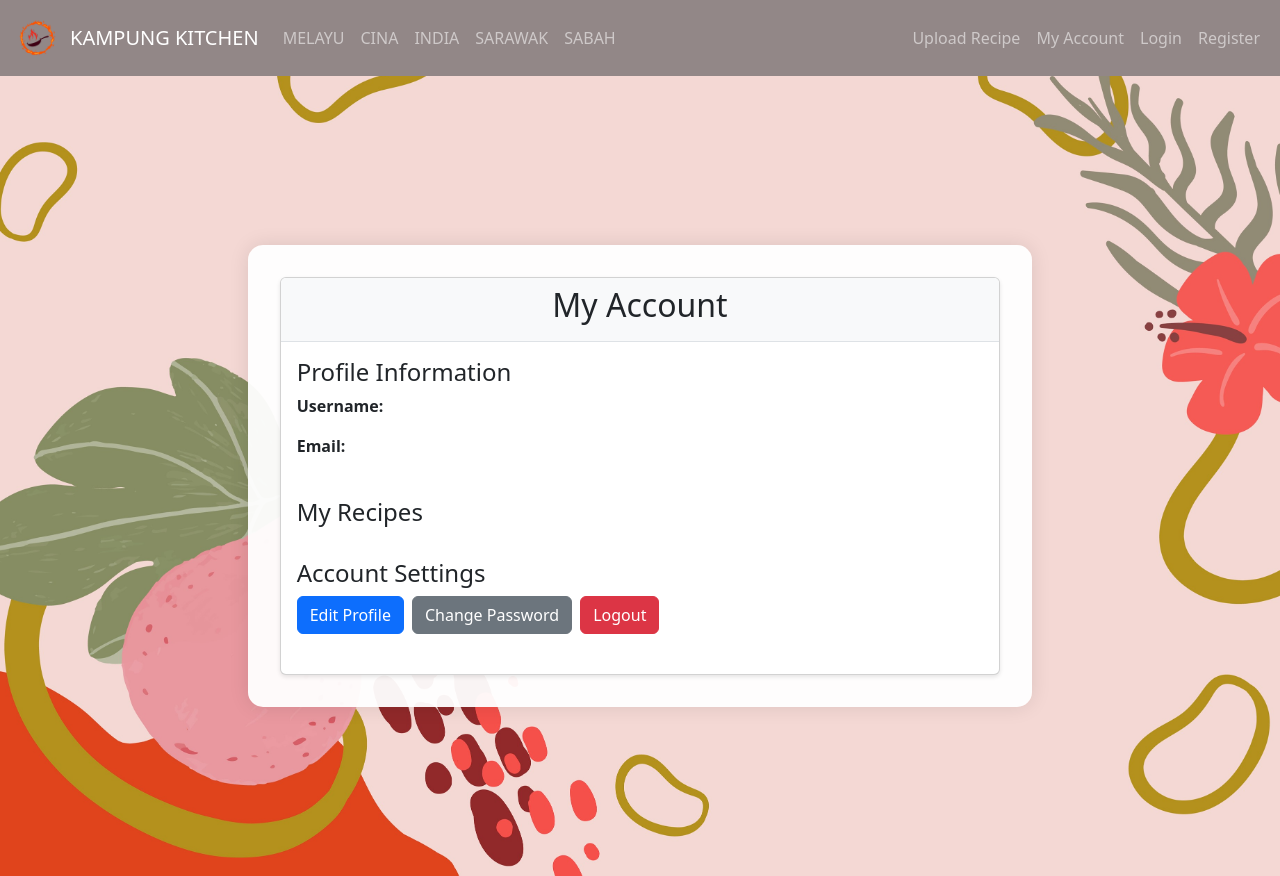
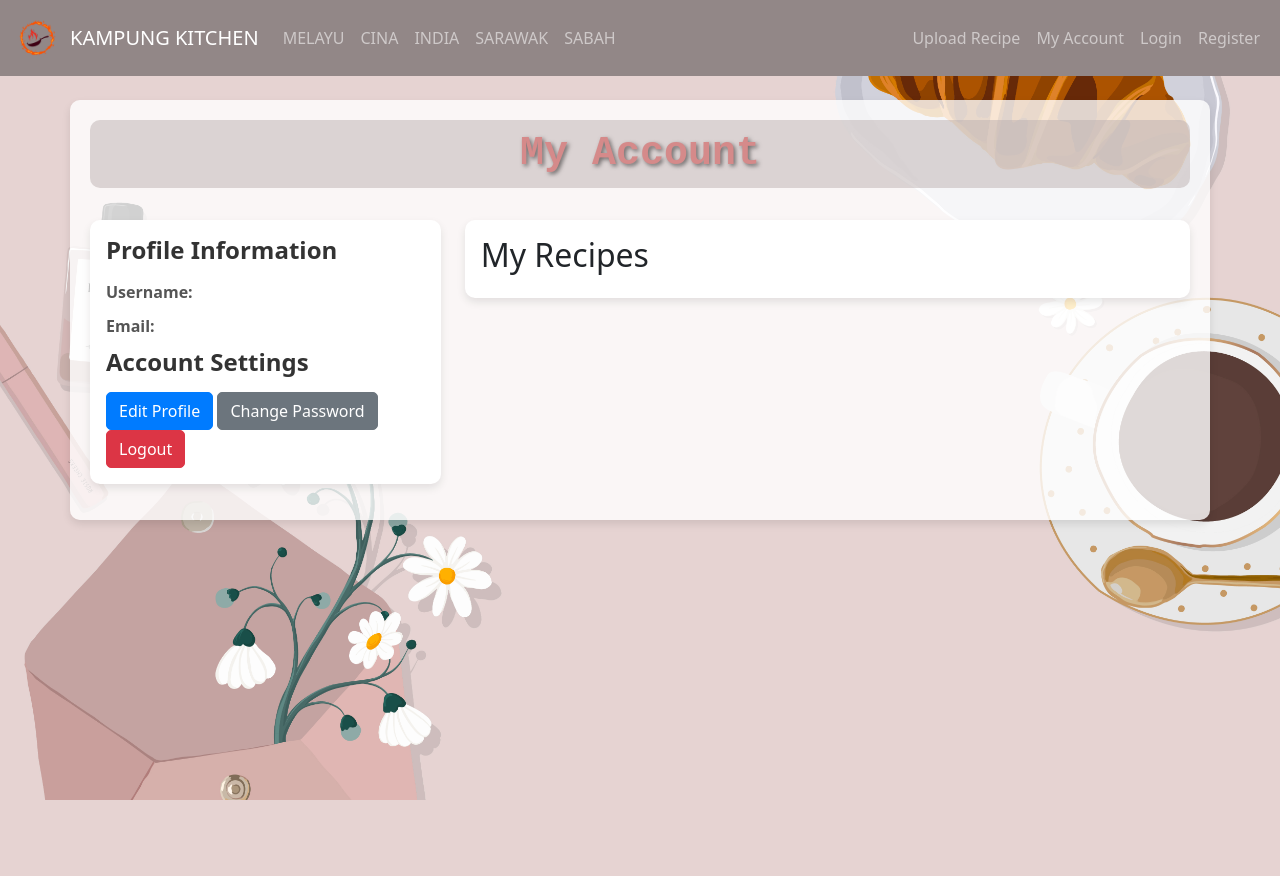
Before and after one commit to Hkz0/Kampung-kitchen-web, a PHP site: page /frontend/account.html in a window 1280 px wide. After the commit the page ends 800 px from the top, so only its background shows below. Run offline with PHP 8.4, Linux system fonts and the light colour scheme.

Commit message:
VAMP ACCOUNT

```diff
--- a/frontend/account.html
+++ b/frontend/account.html
@@ -3,47 +3,28 @@
 <head>
     <meta charset="UTF-8">
     <meta name="viewport" content="width=device-width, initial-scale=1">
-    <link rel="icon" href="img/favicon.png" type="image/x-icon">
     <title>My Account - Kampung Kitchen</title>
     <link href="https://cdn.jsdelivr.net/npm/bootstrap@5.3.3/dist/css/bootstrap.min.css" rel="stylesheet">
-    <link rel="stylesheet" href="./css/account.css">
+    <link rel="stylesheet" href="css/account.css"
 </head>
 <body>
-    <!-- Navbar -->
+    <!-- navbar -->
     <div id="navbar-container"></div>
 
-    <div class="position-relative vh-100">
-        <img src="img/login.jpg" class="img-fluid position-absolute w-100 h-100" alt="Background" style="object-fit: cover; z-index: -1;">
-        <div class="container-fluid d-flex justify-content-center align-items-center min-vh-100">
-            <div class="row justify-content-center w-100">
-                <div class="col-md-8">
-                    <div class="account-box bg-white rounded shadow">
-                        <div class="card">
-                            <div class="card-header">
-                                <h2 class="text-center">My Account</h2>
-                            </div>
-                            <div class="card-body">
+    <div class="container mt-4">
+        <h2 id="acc-header">My Account</h2> <br>
+        <div class="row">
+            <!-- Account Information (Left Side) -->
+            <div class="col-md-4">
+                <div class="card p-3 mb-3">
+
+
                     <div id="user-info">
-                                    <div class="mb-4">
                         <h4>Profile Information</h4>
-                                        <div class="row">
-                                            <div class="col-md-6">
                         <p><strong>Username:</strong> <span id="username"></span></p>
                         <p><strong>Email:</strong> <span id="email"></span></p>
-                                            </div>
-                                        </div>
-                                    </div>
-
-                                    <div class="mb-4">
-                                        <h4>My Recipes</h4>
-                                        <div id="user-recipes" class="row">
-                                            <!-- User's recipes will be loaded here -->
-                                        </div>
-                                    </div>
-
-                                    <div class="mb-4">
                         <h4>Account Settings</h4>
-                                        <div class="d-flex gap-2">
+                        <div>
                             <button class="btn btn-primary" id="edit-profile-btn">Edit Profile</button>
                             <button class="btn btn-secondary" id="change-password-btn">Change Password</button>
                             <button class="btn btn-danger" id="logout-btn">Logout</button>
@@ -51,7 +32,13 @@
                     </div>
                 </div>
             </div>
-                        </div>
+
+            <!-- My Recipes (Right Side) -->
+            <div class="col-md-8">
+                <div class="card p-3 mb-3">
+                    <h2>My Recipes</h2>
+                    <div id="user-recipes">
+                        <!-- User's recipes will be loaded here -->
                     </div>
                 </div>
             </div>
--- a/frontend/config.js
+++ b/frontend/config.js
@@ -1,3 +1,7 @@
-export const BASE_URL = 'http://england-uganda.gl.at.ply.gg:52812/kampungKitchen/api/';
+// UNCOMMENT TO EDIT LOCALLY
 
-//
+export const BASE_URL = 'http://england-uganda.gl.at.ply.gg:52812/kampungKitchen/api/'; // PRODUCTION
+
+//export const  BASE_URL = 'http://localhost/kampung-kitchen-web/api/';  // DEVELOPMENT
+
+// MAKE SURE TO RESET TO PRODUCTION BEFORE COMMITTING
--- a/frontend/css/account.css
+++ b/frontend/css/account.css
@@ -1,51 +1,96 @@
-.card {
-    box-shadow: 0 2px 4px rgba(0, 0, 0, 0.1);
+#acc-header {
+    color: #d58a8a;
+    font-size: 40px;
+    font-weight: 700;
+    text-shadow: 2px 2px 4px rgba(0, 0, 0, 0.5);
+    font-family: 'Courier New', Courier, monospace;
+    background-color: rgba(188, 176, 176, 0.5);
+    border-radius: 10px;
+    text-align: center;
+    padding: 10px;
 }
 
-.card-header {
-    background-color: #f8f9fa;
-    border-bottom: 1px solid #dee2e6;
+.card {
+    border: none;
+    border-radius: 10px;
+    box-shadow: 0 4px 8px rgba(0, 0, 0, 0.1);
+    overflow: hidden;
 }
 
-.user-info p {
-    margin-bottom: 0.5rem;
+.card h4, .card h5 {
+    color: #333;
+    font-weight: bold;
+    margin-bottom: 15px;
 }
 
-#user-recipes .card {
-    height: 100%;
+.card p {
+    color: #555;
+    margin-bottom: 10px;
 }
 
-#user-recipes .card-img-top {
+.card .btn {
+    border-radius: 5px;
+    transition: background-color 0.3s ease;
+}
+
+.card .btn-primary {
+    background-color: #007bff;
+    border-color: #007bff;
+}
+
+.card .btn-primary:hover {
+    background-color: #0056b3;
+    border-color: #0056b3;
+}
+
+.card .btn-secondary {
+    background-color: #6c757d;
+    border-color: #6c757d;
+}
+
+.card .btn-secondary:hover {
+    background-color: #5a6268;
+    border-color: #545b62;
+}
+
+.card .btn-danger {
+    background-color: #dc3545;
+    border-color: #dc3545;
+}
+
+.card .btn-danger:hover {
+    background-color: #c82333;
+    border-color: #bd2130;
+}
+
+.card-img-top {
     height: 200px;
     object-fit: cover;
 }
 
-.modal-header {
-    background-color: #f8f9fa;
+.created-at {
+    font-size: 0.9rem;
+    color: #888;
+    margin-bottom: 10px;
 }
 
-.account-box {
-    background-color: rgba(255, 255, 255, 0.95) !important;
-    border-radius: 15px !important;
-    box-shadow: 0 0 20px rgba(0, 0, 0, 0.1) !important;
-    width: 80%;
-    max-width: 1200px;
-    margin: 2rem auto;
-    padding: 2rem !important;
+#user-recipes {
+    max-height: 500px;
+    overflow-y: auto;
+    padding-right: 10px;
 }
 
-.col-md-8 {
-    width: 80%;
-    max-width: 1200px;
+body {
+    background-image: url('/frontend/img/homepage.jpg'); /* Replace with your image path */
+    background-size: cover;
+    background-position: center;
+    background-attachment: fixed; /* Optional: makes the background fixed while scrolling */
+    background-color: #f0f0f0; /* Fallback color if image doesn't load */
 }
 
-@media (max-width: 768px) {
-    .account-box {
-        width: 85%;
-        padding: 1rem !important;
-    }
-
-    .col-md-8 {
-        width: 85%;
-    }
+.container {
+    background-color: rgba(255, 255, 255, 0.8); /* Semi-transparent white background */
+    border-radius: 10px;
+    padding: 20px;
+    box-shadow: 0 4px 8px rgba(0, 0, 0, 0.1);
 }
```
Also changed, not shown: other parts of frontend/account.html (+16 -16 lines), api/user_recipes.php (+4 -3 lines), frontend/account.js (+15 -7 lines). Lines whose indentation alone changed are shown as unchanged.
